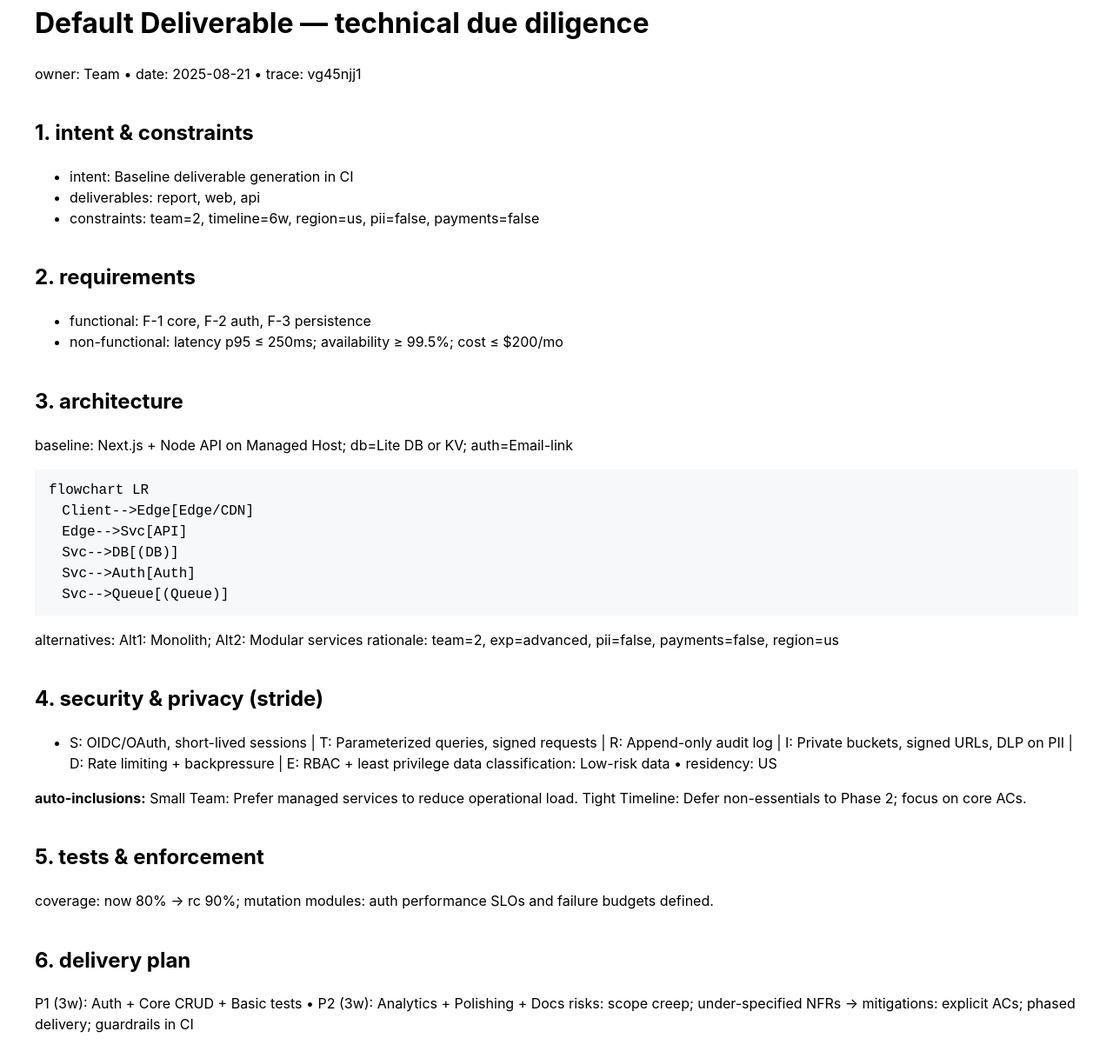
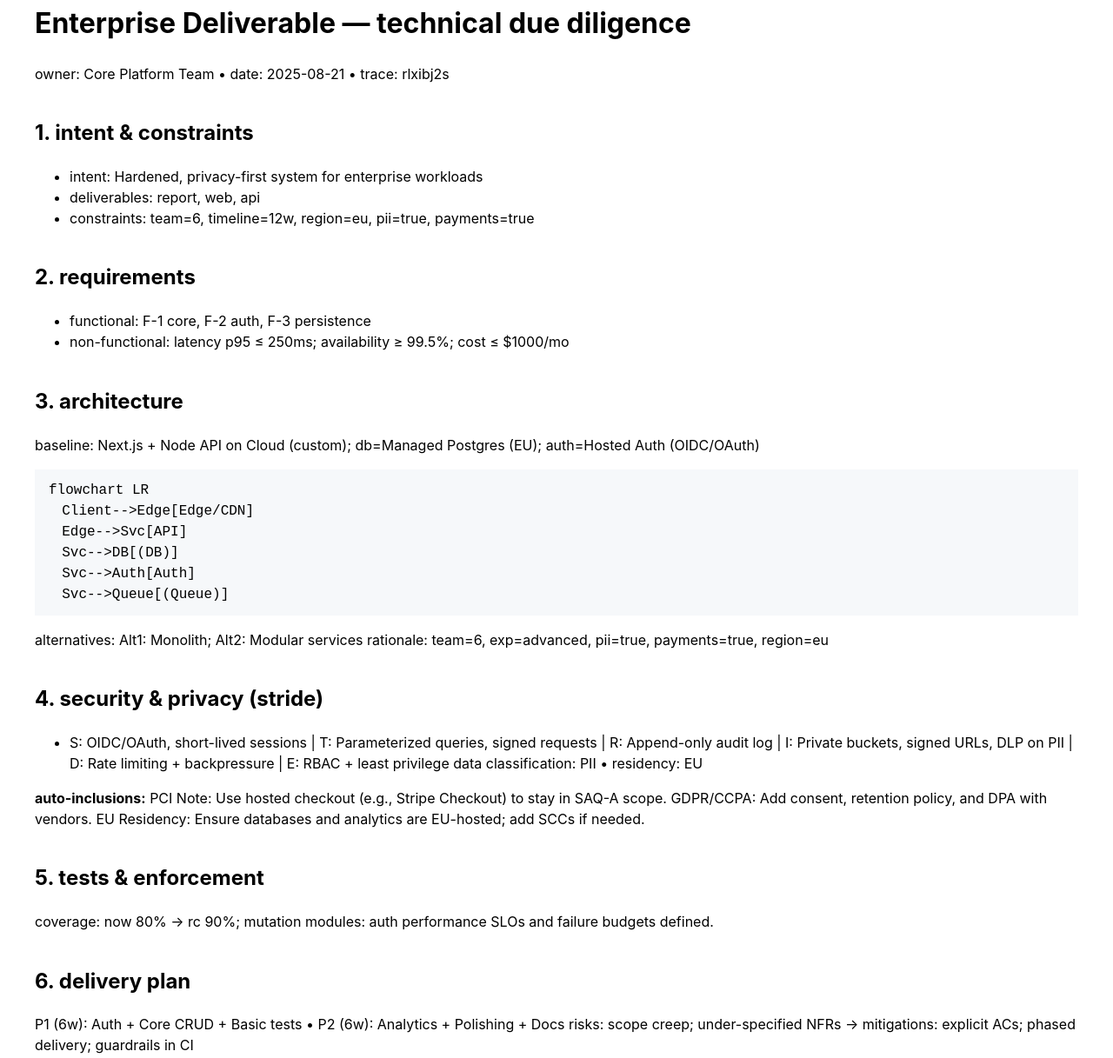
Before and after one commit to nickinper/vibe-coding-app-baseline-rigorous-ship, a website: page outputs/generated-deliverable.html in a window 1280 px wide. Shown: the part 48-1265 px from the top of the page at 87% size. Drawn offline with Linux system fonts and the light colour scheme.

Commit message:
chore: export deliverable

```diff
--- a/outputs/generated-deliverable.html
+++ b/outputs/generated-deliverable.html
@@ -1,18 +1,18 @@
-<!doctype html><html><head><meta charset="utf-8"><style>body{font:16px/1.5 -apple-system,BlinkMacSystemFont,Segoe UI,Roboto,Helvetica,Arial,Apple Color Emoji,Segoe UI Emoji;margin:40px}h1,h2,h3{margin-top:1.6em}code,pre{background:#f6f8fa;padding:2px 4px}pre{padding:12px;overflow:auto}table{border-collapse:collapse}th,td{border:1px solid #ddd;padding:6px 10px}.page-break{page-break-before:always}</style></head><body><h1>Default Deliverable — technical due diligence</h1>
-<p>owner: Team • date: 2025-08-21 • trace: vg45njj1</p>
+<!doctype html><html><head><meta charset="utf-8"><style>body{font:16px/1.5 -apple-system,BlinkMacSystemFont,Segoe UI,Roboto,Helvetica,Arial,Apple Color Emoji,Segoe UI Emoji;margin:40px}h1,h2,h3{margin-top:1.6em}code,pre{background:#f6f8fa;padding:2px 4px}pre{padding:12px;overflow:auto}table{border-collapse:collapse}th,td{border:1px solid #ddd;padding:6px 10px}.page-break{page-break-before:always}</style></head><body><h1>Enterprise Deliverable — technical due diligence</h1>
+<p>owner: Core Platform Team • date: 2025-08-21 • trace: rlxibj2s</p>
 <h2>1. intent &amp; constraints</h2>
 <ul>
-<li>intent: Baseline deliverable generation in CI</li>
+<li>intent: Hardened, privacy-first system for enterprise workloads</li>
 <li>deliverables: report, web, api</li>
-<li>constraints: team=2, timeline=6w, region=us, pii=false, payments=false</li>
+<li>constraints: team=6, timeline=12w, region=eu, pii=true, payments=true</li>
 </ul>
 <h2>2. requirements</h2>
 <ul>
 <li>functional: F-1 core, F-2 auth, F-3 persistence</li>
-<li>non-functional: latency p95 ≤ 250ms; availability ≥ 99.5%; cost ≤ $200/mo</li>
+<li>non-functional: latency p95 ≤ 250ms; availability ≥ 99.5%; cost ≤ $1000/mo</li>
 </ul>
 <h2>3. architecture</h2>
-<p>baseline: Next.js + Node API on Managed Host; db=Lite DB or KV; auth=Email-link</p>
+<p>baseline: Next.js + Node API on Cloud (custom); db=Managed Postgres (EU); auth=Hosted Auth (OIDC/OAuth)</p>
 <pre><code class="language-mermaid">flowchart LR
   Client--&gt;Edge[Edge/CDN]
   Edge--&gt;Svc[API]
@@ -21,19 +21,20 @@
   Svc--&gt;Queue[(Queue)]
 </code></pre>
 <p>alternatives: Alt1: Monolith; Alt2: Modular services
-rationale: team=2, exp=advanced, pii=false, payments=false, region=us</p>
+rationale: team=6, exp=advanced, pii=true, payments=true, region=eu</p>
 <h2>4. security &amp; privacy (stride)</h2>
 <ul>
 <li>S: OIDC/OAuth, short-lived sessions | T: Parameterized queries, signed requests | R: Append-only audit log | I: Private buckets, signed URLs, DLP on PII | D: Rate limiting + backpressure | E: RBAC + least privilege
-data classification: Low-risk data • residency: US</li>
+data classification: PII • residency: EU</li>
 </ul>
 <p><strong>auto-inclusions:</strong>
-Small Team: Prefer managed services to reduce operational load.
-Tight Timeline: Defer non-essentials to Phase 2; focus on core ACs.</p>
+PCI Note: Use hosted checkout (e.g., Stripe Checkout) to stay in SAQ-A scope.
+GDPR/CCPA: Add consent, retention policy, and DPA with vendors.
+EU Residency: Ensure databases and analytics are EU-hosted; add SCCs if needed.</p>
 <h2>5. tests &amp; enforcement</h2>
 <p>coverage: now 80% → rc 90%; mutation modules: auth
 performance SLOs and failure budgets defined.</p>
 <h2>6. delivery plan</h2>
-<p>P1 (3w): Auth + Core CRUD + Basic tests • P2 (3w): Analytics + Polishing + Docs
+<p>P1 (6w): Auth + Core CRUD + Basic tests • P2 (6w): Analytics + Polishing + Docs
 risks: scope creep; under-specified NFRs → mitigations: explicit ACs; phased delivery; guardrails in CI</p>
 </body></html>
```
